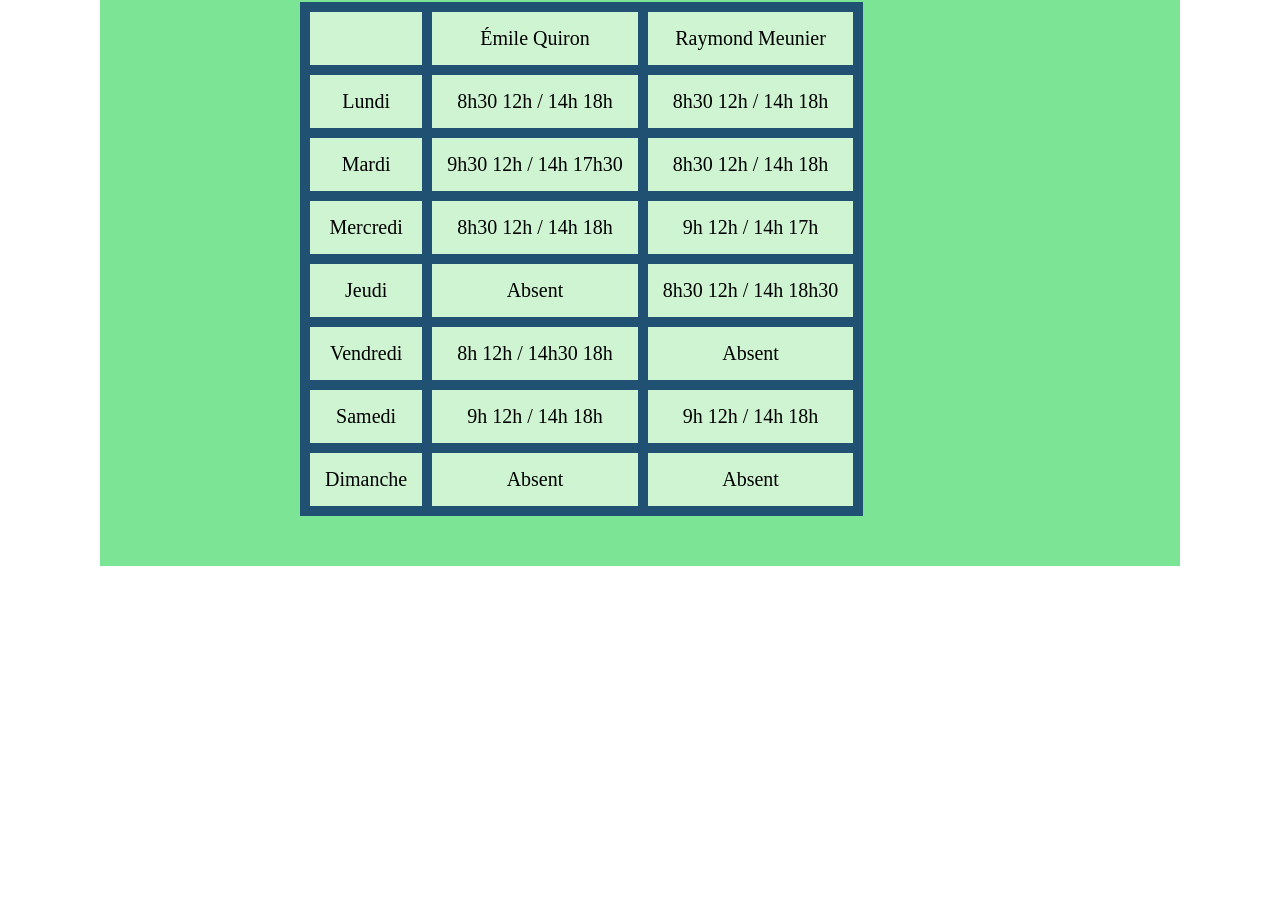
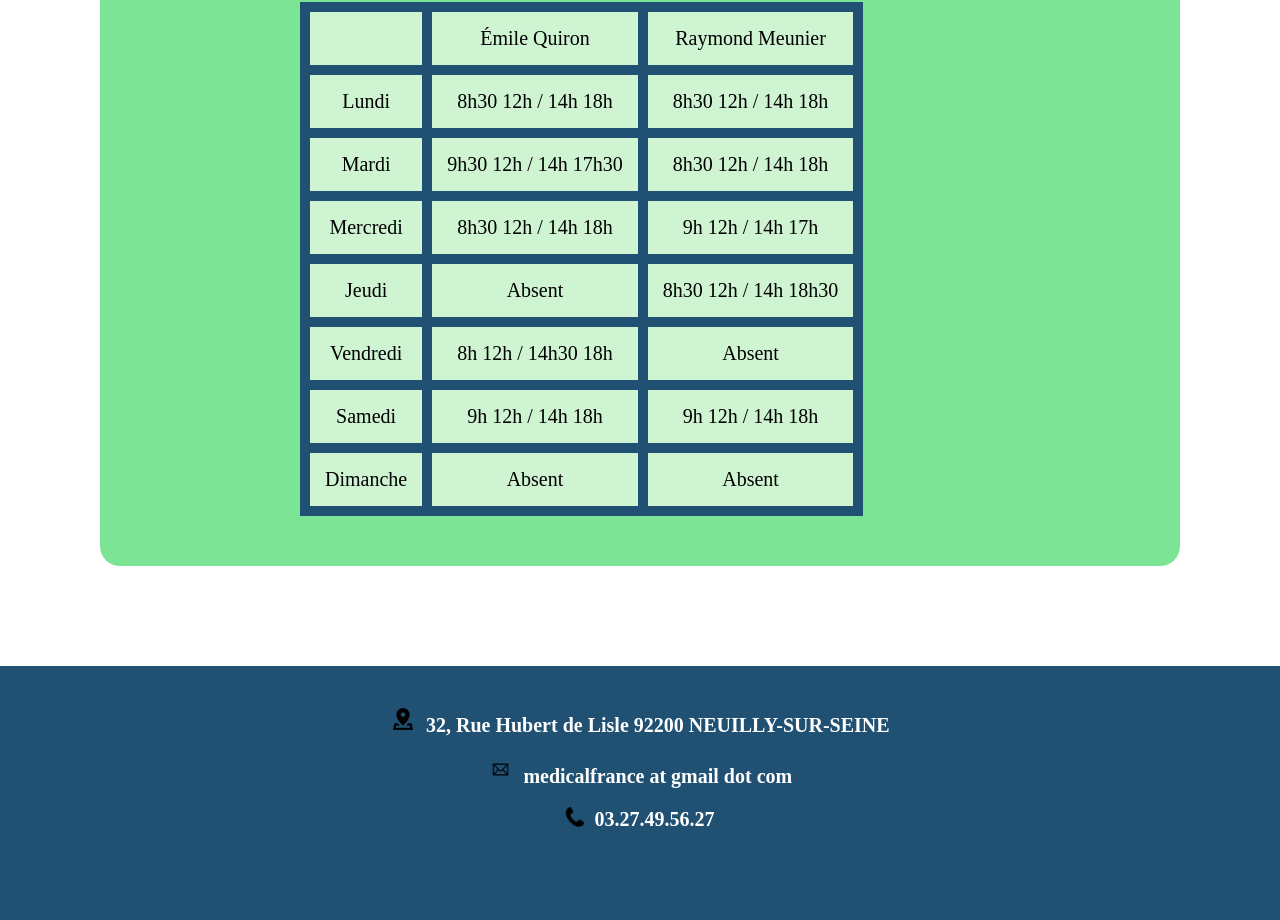
Before and after one commit to MickaelGRZELKA/Livraison-site-cabinet-m-dical, a plain HTML site: page horaire.html in a window 1280 px wide. Shown: the part 294-1214 px from the top of the page. Before the commit the page ends 960 px from the top, so only its background shows below. Drawn offline with Linux system fonts and the light colour scheme.

Commit message:
footer done

```diff
--- a/Css/horaire.css
+++ b/Css/horaire.css
@@ -80,6 +80,7 @@ main{
   background-color: #7BE495;
   padding-top: 2rem;
   padding-bottom: 5rem;
+  border-radius: 2rem;
 }
 main h1{
   text-align: center;
@@ -96,3 +97,25 @@ main td, tr{
   border: 1rem solid #205072;
   padding: 1.5rem;
 }
+/*FOOTER*/
+footer{
+    background-color: #205072;
+    padding: 2rem;
+    text-align: center;
+  }
+  footer p{
+    color: #fff;
+    font-size: 2rem;
+  }
+  footer .iconeAdresse{
+    width: 2vw;
+    padding-right: 1rem;
+  }
+  footer .iconeMail{
+    width: 2vw;
+    padding-right: 1rem;
+  }
+  footer .iconeTel{
+    width: 1.5vw;
+    padding-right: 1rem;
+  }
--- a/horaire.html
+++ b/horaire.html
@@ -74,5 +74,13 @@
                       </tr>
                   </table>
               </main>
+              <footer>
+                    <section class="infocabinet">
+                     <strong> <p><span><img src="Icone/icone-adresse.png" alt="icone-adresse" class="iconeAdresse"></span>32, Rue Hubert de Lisle 92200 NEUILLY-SUR-SEINE</p>
+                      <p><span><img src="Icone/icone-mail.png" alt="icone-Mail" class="iconeMail"></span>medicalfrance at gmail dot com</p>
+                      <p><span><img src="Icone/icone-tel.png" alt="icone-Tel" class="iconeTel"></span>03.27.49.56.27</p></strong>
+                      <p><marquee>Ceci est un faux site codé dans le cadre d'un exercise.</marquee></p>
+                    </section>
+                  </footer>
 </body>
 </html>
```
